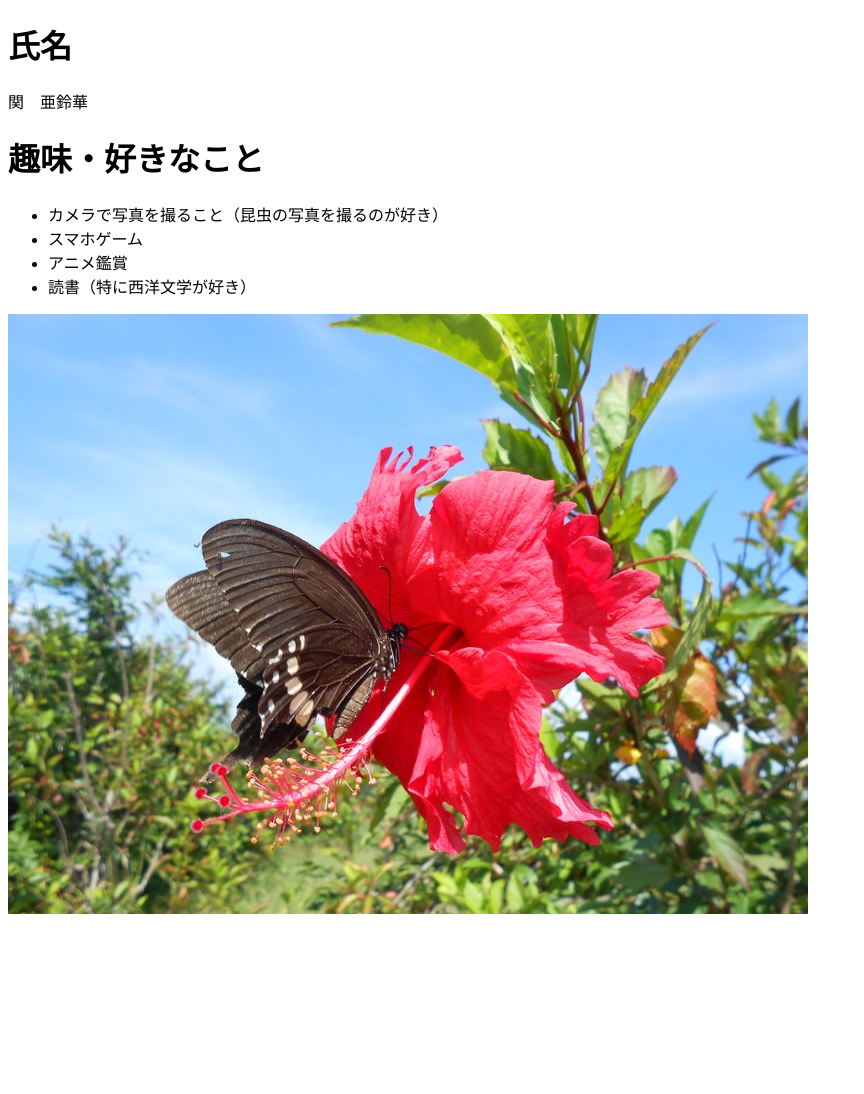
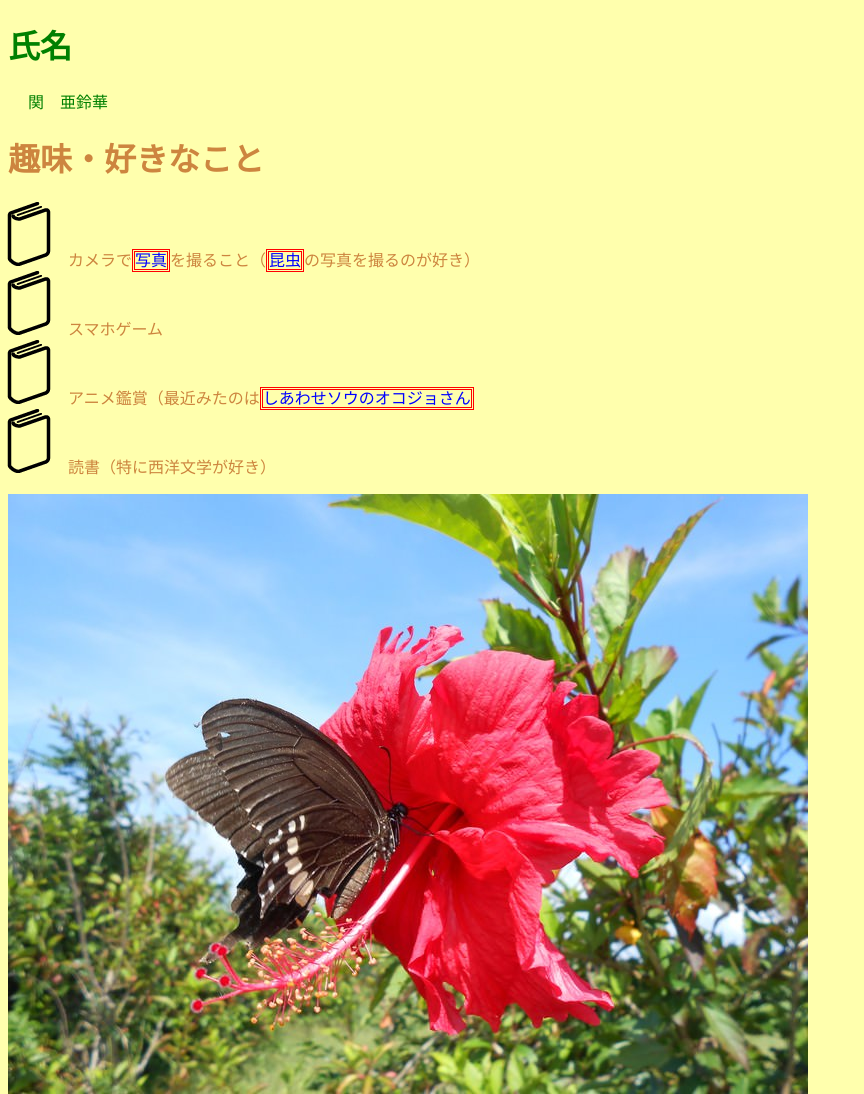
Before and after one commit to a-Seki-098754-money/WebDesign-Task, a plain HTML site: page profile/index.html in a window 1280 px wide. Shown: the whole page, without its empty margins (0-864 px from the left). Before the commit the page ends 926 px from the top, so only its background shows below. Drawn offline with Linux system fonts and the light colour scheme.

Commit message:
profileのCSS提出

```diff
--- a/profile/index.html
+++ b/profile/index.html
@@ -1,19 +1,27 @@
 <!DOCTYPE html>
 <html>
+
 <head>
     <title>自己紹介</title>
+    <link rel="stylesheet" href="profile-style.css">
 </head>
 
 <body>
+    <div class="summary">
         <h1>氏名</h1>
         <p>関　亜鈴華</p>
+    </div>
+    <div class="hobby">
         <h1>趣味・好きなこと</h1>
         <ul>
-        <li>カメラで写真を撮ること（昆虫の写真を撮るのが好き）</li>
+            <li>カメラで<span>写真</span>を撮ること（<span>昆虫</span>の写真を撮るのが好き）</li>
             <li>スマホゲーム</li>
-        <li>アニメ鑑賞</li>
+            <li>アニメ鑑賞（最近みたのは<span>しあわせソウのオコジョさん</span></li>
             <li>読書（特に西洋文学が好き）</li>
         </ul>
+    </div>
     <img src="img/shikun1287DSCN0628_TP_V4.jpg" alt="ちょうちょ">
+
 </body>
+
 </html>
--- /dev/null
+++ b/profile/profile-style.css
@@ -0,0 +1,29 @@
+@charset "utf-8";
+
+body {
+    background-color: #ffffad;
+    background-size: cover;
+}
+
+.summary {
+    color: green;
+    font-family: "昭和モダン体", "游ゴシック", serif;
+}
+
+.hobby {
+    color: peru;
+}
+
+ul li {
+    list-style-image: url(img/icon_112381_64.png);
+    margin-left: 20px;
+}
+
+span {
+    border: 3px double red;
+    color: blue;
+}
+
+.summary p {
+    margin-left: 20px;
+}
```
Also changed, not shown: profile/img/19926_color.png (added), profile/img/ec497c8307619230536b1962eebecbd0_t.jpeg (added), profile/img/f621388952ef0a2a284de4d920bbbbb3_t.jpeg (added), profile/img/gettyimages-1053352702-612x612.jpg (added), profile/img/icon_112381_64.png (added). Lines whose indentation alone changed are shown as unchanged.
